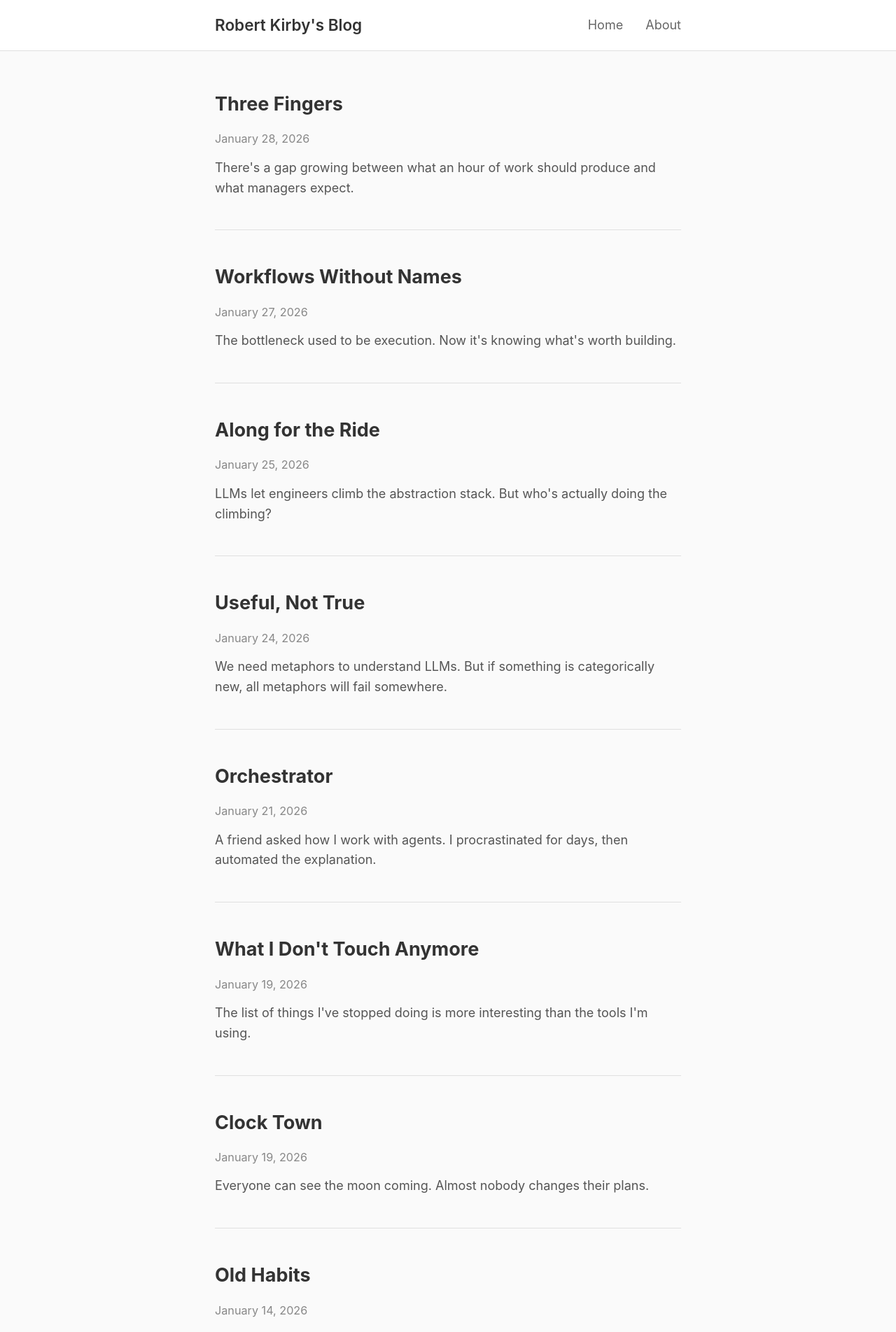
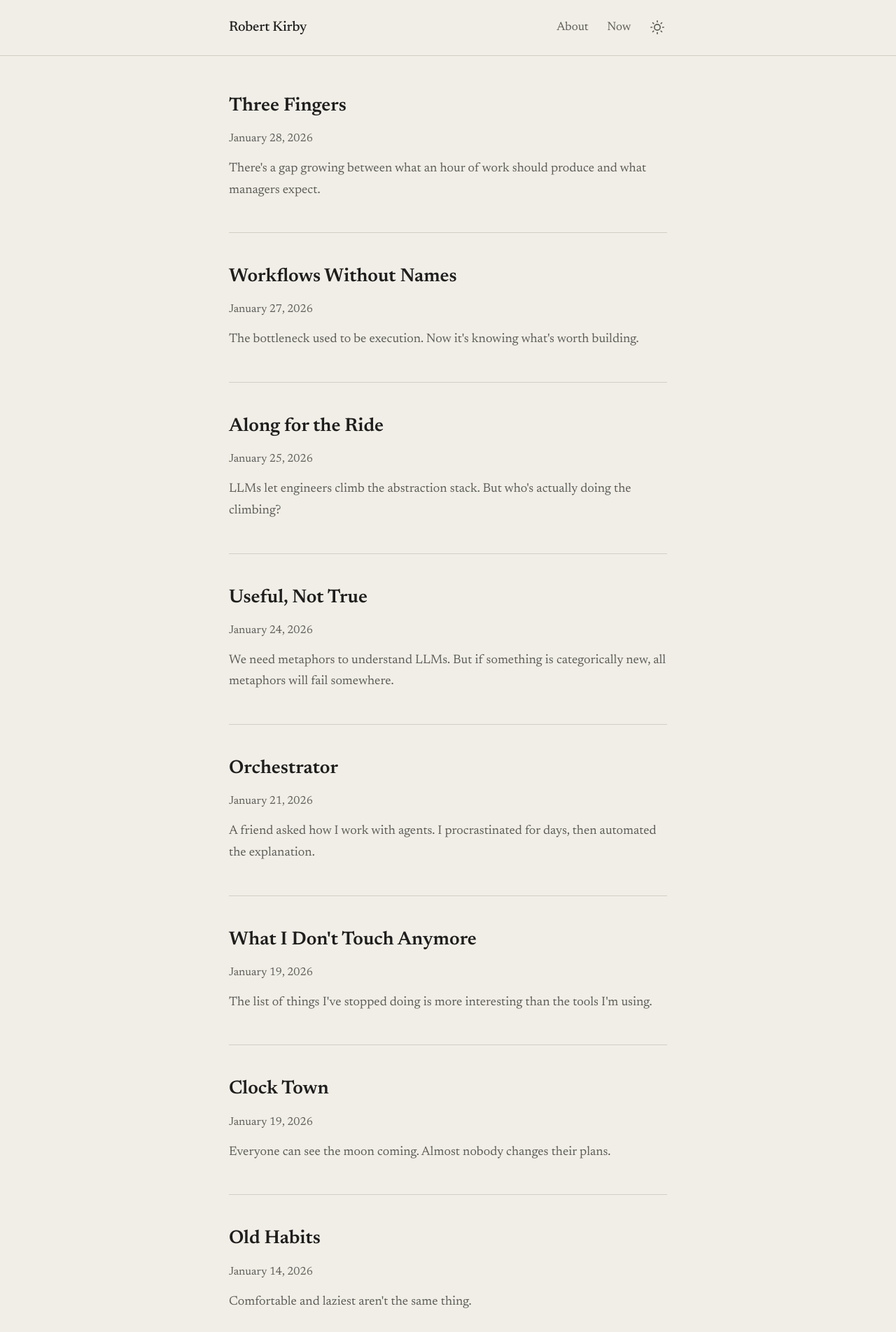
Before and after one commit to rob137/rob137.github.io, a Jekyll site: the page built from index.html, in a window 1280 px wide. Shown: the top 1904 px of the page at 70% size. Built offline with Jekyll 4.4.1, drawn with Linux system fonts in a browser that asks for light colours.

Commit message:
Restyle blog: Newsreader font, dark mode, cleaner header
- Header now shows "Robert Kirby" instead of blog title
- Added light/dark mode toggle (sun/moon icons)
- Switched to Newsreader serif font (like Dario's blog)
- CSS variables for easy theming
- Ivory/slate color palette from darioamodei.com
- Dark mode respects OS preference, persists choice

Co-Authored-By: Claude Opus 4.5 <noreply@anthropic.com>

```diff
--- a/_layouts/default.html
+++ b/_layouts/default.html
@@ -5,17 +5,34 @@
   <meta name="viewport" content="width=device-width, initial-scale=1.0">
   <title>{% if page.title %}{{ page.title }} | {% endif %}{{ site.title }}</title>
   {% seo %}
+  <link rel="preconnect" href="https://fonts.googleapis.com">
+  <link rel="preconnect" href="https://fonts.gstatic.com" crossorigin>
+  <link href="https://fonts.googleapis.com/css2?family=Newsreader:ital,opsz,wght@0,6..72,400;0,6..72,500;0,6..72,600;0,6..72,700;1,6..72,400;1,6..72,500&display=swap" rel="stylesheet">
   <link rel="stylesheet" href="{{ '/assets/css/style.css' | relative_url }}">
   <link rel="alternate" type="application/rss+xml" title="{{ site.title }}" href="{{ '/feed.xml' | relative_url }}">
+  <script>
+    // Apply dark mode before page renders to prevent flash
+    (function() {
+      const saved = localStorage.getItem('darkMode');
+      const prefersDark = saved !== null ? saved === 'true' : window.matchMedia('(prefers-color-scheme: dark)').matches;
+      if (prefersDark) document.documentElement.classList.add('dark-mode');
+    })();
+  </script>
 </head>
 <body>
   <header class="site-header">
     <div class="container">
-      <a href="{{ '/' | relative_url }}" class="site-title">{{ site.title }}</a>
-      <nav class="site-nav">
-        <a href="{{ '/' | relative_url }}">Home</a>
-        <a href="{{ '/about' | relative_url }}">About</a>
-      </nav>
+      <a href="{{ '/' | relative_url }}" class="site-title">{{ site.author }}</a>
+      <div class="header-right">
+        <nav class="site-nav">
+          <a href="{{ '/about' | relative_url }}">About</a>
+          <a href="{{ '/now' | relative_url }}">Now</a>
+        </nav>
+        <button class="theme-toggle" id="theme-toggle" aria-label="Toggle dark mode">
+          <svg class="sun-icon" xmlns="http://www.w3.org/2000/svg" width="20" height="20" viewBox="0 0 24 24" fill="none" stroke="currentColor" stroke-width="2" stroke-linecap="round" stroke-linejoin="round"><circle cx="12" cy="12" r="5"></circle><line x1="12" y1="1" x2="12" y2="3"></line><line x1="12" y1="21" x2="12" y2="23"></line><line x1="4.22" y1="4.22" x2="5.64" y2="5.64"></line><line x1="18.36" y1="18.36" x2="19.78" y2="19.78"></line><line x1="1" y1="12" x2="3" y2="12"></line><line x1="21" y1="12" x2="23" y2="12"></line><line x1="4.22" y1="19.78" x2="5.64" y2="18.36"></line><line x1="18.36" y1="5.64" x2="19.78" y2="4.22"></line></svg>
+          <svg class="moon-icon" xmlns="http://www.w3.org/2000/svg" width="20" height="20" viewBox="0 0 24 24" fill="none" stroke="currentColor" stroke-width="2" stroke-linecap="round" stroke-linejoin="round"><path d="M21 12.79A9 9 0 1 1 11.21 3 7 7 0 0 0 21 12.79z"></path></svg>
+        </button>
+      </div>
     </div>
   </header>
 
@@ -31,10 +48,27 @@
     </div>
   </footer>
   <script>
+    // External links open in new tab
     document.querySelectorAll('a[href^="http"]').forEach(a => {
       a.setAttribute('target', '_blank');
       a.setAttribute('rel', 'noopener');
     });
+
+    // Theme toggle
+    const toggle = document.getElementById('theme-toggle');
+    const html = document.documentElement;
+
+    toggle.addEventListener('click', () => {
+      const isDark = html.classList.toggle('dark-mode');
+      localStorage.setItem('darkMode', isDark);
+    });
+
+    // Listen for OS preference changes
+    window.matchMedia('(prefers-color-scheme: dark)').addEventListener('change', (e) => {
+      if (localStorage.getItem('darkMode') === null) {
+        html.classList.toggle('dark-mode', e.matches);
+      }
+    });
   </script>
 </body>
 </html>
--- a/assets/css/style.css
+++ b/assets/css/style.css
@@ -1,3 +1,35 @@
+/* CSS Variables - Light Mode (default) */
+:root {
+  --color-bg: #f0eee6;
+  --color-text: #1f1e1d;
+  --color-text-secondary: #5e5d59;
+  --color-link: #1f1e1d;
+  --color-link-hover: #5e5d59;
+  --color-border: #d1cfc5;
+  --color-code-bg: #e8e6dc;
+  --color-code-block-bg: #282c34;
+  --color-code-block-text: #abb2bf;
+  --color-blockquote-bg: #e8e6dc;
+  --color-blockquote-border: #5e5d59;
+  --color-tag-bg: #e8e6dc;
+}
+
+/* Dark Mode */
+html.dark-mode {
+  --color-bg: #1f1e1d;
+  --color-text: #f0eee6;
+  --color-text-secondary: #b0aea5;
+  --color-link: #f0eee6;
+  --color-link-hover: #b0aea5;
+  --color-border: #3d3d3a;
+  --color-code-bg: #2d2c2b;
+  --color-code-block-bg: #0d0d0d;
+  --color-code-block-text: #abb2bf;
+  --color-blockquote-bg: #2d2c2b;
+  --color-blockquote-border: #b0aea5;
+  --color-tag-bg: #3d3d3a;
+}
+
 /* Reset and base styles */
 *, *::before, *::after {
   box-sizing: border-box;
@@ -5,23 +37,29 @@
 
 html {
   font-size: 18px;
-  line-height: 1.6;
+  line-height: 1.7;
+  scroll-behavior: smooth;
 }
 
 body {
   margin: 0;
-  font-family: -apple-system, BlinkMacSystemFont, "Segoe UI", Roboto, Oxygen, Ubuntu, sans-serif;
-  color: #333;
-  background: #fafafa;
+  font-family: 'Newsreader', Georgia, 'Times New Roman', serif;
+  color: var(--color-text);
+  background: var(--color-bg);
+  transition: background-color 0.3s ease, color 0.3s ease;
+  -webkit-font-smoothing: antialiased;
+  -moz-osx-font-smoothing: grayscale;
 }
 
 a {
-  color: #0066cc;
-  text-decoration: none;
+  color: var(--color-link);
+  text-decoration: underline;
+  text-underline-offset: 2px;
+  transition: color 0.2s ease;
 }
 
 a:hover {
-  text-decoration: underline;
+  color: var(--color-link-hover);
 }
 
 img {
@@ -31,16 +69,16 @@ img {
 
 /* Container */
 .container {
-  max-width: 720px;
+  max-width: 680px;
   margin: 0 auto;
   padding: 0 1.5rem;
 }
 
 /* Header */
 .site-header {
-  background: #fff;
-  border-bottom: 1px solid #e0e0e0;
-  padding: 1rem 0;
+  border-bottom: 1px solid var(--color-border);
+  padding: 1.25rem 0;
+  transition: border-color 0.3s ease;
 }
 
 .site-header .container {
@@ -50,29 +88,75 @@ img {
 }
 
 .site-title {
-  font-size: 1.25rem;
-  font-weight: 600;
-  color: #333;
+  font-size: 1.1rem;
+  font-weight: 500;
+  color: var(--color-text);
+  text-decoration: none;
+  letter-spacing: -0.01em;
 }
 
 .site-title:hover {
-  text-decoration: none;
-  color: #0066cc;
+  color: var(--color-text-secondary);
+}
+
+.header-right {
+  display: flex;
+  align-items: center;
+  gap: 1.25rem;
 }
 
 .site-nav a {
-  margin-left: 1.5rem;
-  color: #666;
+  margin-left: 1.25rem;
+  color: var(--color-text-secondary);
+  text-decoration: none;
+  font-size: 0.95rem;
+}
+
+.site-nav a:first-child {
+  margin-left: 0;
 }
 
 .site-nav a:hover {
-  color: #0066cc;
+  color: var(--color-text);
+}
+
+/* Theme Toggle */
+.theme-toggle {
+  background: none;
+  border: none;
+  padding: 0.25rem;
+  cursor: pointer;
+  color: var(--color-text-secondary);
+  display: flex;
+  align-items: center;
+  justify-content: center;
+  transition: color 0.2s ease;
+}
+
+.theme-toggle:hover {
+  color: var(--color-text);
+}
+
+.theme-toggle .sun-icon {
+  display: block;
+}
+
+.theme-toggle .moon-icon {
+  display: none;
+}
+
+html.dark-mode .theme-toggle .sun-icon {
+  display: none;
+}
+
+html.dark-mode .theme-toggle .moon-icon {
+  display: block;
 }
 
 /* Main content */
 .site-content {
   padding: 3rem 0;
-  min-height: calc(100vh - 200px);
+  min-height: calc(100vh - 180px);
 }
 
 /* Post list (home page) */
@@ -85,7 +169,7 @@ img {
 .post-list-item {
   margin-bottom: 2.5rem;
   padding-bottom: 2.5rem;
-  border-bottom: 1px solid #e0e0e0;
+  border-bottom: 1px solid var(--color-border);
 }
 
 .post-list-item:last-child {
@@ -95,24 +179,27 @@ img {
 .post-list-title {
   margin: 0 0 0.5rem;
   font-size: 1.5rem;
+  font-weight: 600;
+  line-height: 1.3;
 }
 
 .post-list-title a {
-  color: #333;
+  color: var(--color-text);
+  text-decoration: none;
 }
 
 .post-list-title a:hover {
-  color: #0066cc;
+  color: var(--color-text-secondary);
 }
 
 .post-list-meta {
-  color: #888;
+  color: var(--color-text-secondary);
   font-size: 0.9rem;
   margin-bottom: 0.75rem;
 }
 
 .post-list-excerpt {
-  color: #555;
+  color: var(--color-text-secondary);
   margin: 0;
 }
 
@@ -122,13 +209,15 @@ img {
 }
 
 .post-title {
-  font-size: 2rem;
+  font-size: 2.2rem;
+  font-weight: 700;
   margin: 0 0 0.5rem;
-  line-height: 1.3;
+  line-height: 1.25;
+  letter-spacing: -0.02em;
 }
 
 .post-meta {
-  color: #888;
+  color: var(--color-text-secondary);
   font-size: 0.9rem;
 }
 
@@ -137,11 +226,18 @@ img {
 }
 
 .post-content h2 {
-  margin-top: 2rem;
+  font-size: 1.5rem;
+  font-weight: 600;
+  margin-top: 2.5rem;
+  margin-bottom: 1rem;
+  letter-spacing: -0.01em;
 }
 
 .post-content h3 {
-  margin-top: 1.5rem;
+  font-size: 1.25rem;
+  font-weight: 600;
+  margin-top: 2rem;
+  margin-bottom: 0.75rem;
 }
 
 .post-content p {
@@ -153,54 +249,74 @@ img {
   padding-left: 1.5rem;
 }
 
+.post-content li {
+  margin-bottom: 0.5rem;
+}
+
 .post-content img {
   display: block;
-  margin: 1.5rem auto;
+  margin: 2rem auto;
+  border-radius: 4px;
 }
 
 .post-content blockquote {
   margin: 1.5rem 0;
-  padding: 0.5rem 1.5rem;
-  border-left: 4px solid #0066cc;
-  background: #f5f5f5;
+  padding: 1rem 1.5rem;
+  border-left: 3px solid var(--color-blockquote-border);
+  background: var(--color-blockquote-bg);
   font-style: italic;
+  border-radius: 0 4px 4px 0;
+}
+
+.post-content blockquote p:last-child {
+  margin-bottom: 0;
 }
 
 .post-content code {
-  background: #f0f0f0;
+  background: var(--color-code-bg);
   padding: 0.15rem 0.4rem;
   border-radius: 3px;
-  font-size: 0.9em;
+  font-size: 0.85em;
+  font-family: 'SF Mono', Menlo, Monaco, 'Courier New', monospace;
 }
 
 .post-content pre {
-  background: #282c34;
-  color: #abb2bf;
-  padding: 1rem;
-  border-radius: 5px;
+  background: var(--color-code-block-bg);
+  color: var(--color-code-block-text);
+  padding: 1.25rem;
+  border-radius: 6px;
   margin: 1.5rem 0;
-  white-space: pre-wrap;
-  word-wrap: break-word;
+  overflow-x: auto;
+  font-size: 0.9rem;
+  line-height: 1.5;
 }
 
 .post-content pre code {
   background: none;
   padding: 0;
   color: inherit;
+  font-size: inherit;
 }
 
 .post-footer {
-  padding-top: 1rem;
-  border-top: 1px solid #e0e0e0;
+  padding-top: 1.5rem;
+  border-top: 1px solid var(--color-border);
   font-size: 0.9rem;
-  color: #666;
+  color: var(--color-text-secondary);
 }
 
 .tag {
-  background: #e8f4fc;
-  padding: 0.2rem 0.5rem;
+  background: var(--color-tag-bg);
+  padding: 0.2rem 0.6rem;
   border-radius: 3px;
   font-size: 0.85rem;
+  text-decoration: none;
+  color: var(--color-text-secondary);
+  transition: background-color 0.2s ease;
+}
+
+.tag:hover {
+  background: var(--color-border);
 }
 
 /* Post navigation */
@@ -209,7 +325,7 @@ img {
   justify-content: space-between;
   margin-top: 2rem;
   padding-top: 1.5rem;
-  border-top: 1px solid #e0e0e0;
+  border-top: 1px solid var(--color-border);
 }
 
 .post-navigation .prev,
@@ -224,12 +340,11 @@ img {
 
 /* Footer */
 .site-footer {
-  background: #fff;
-  border-top: 1px solid #e0e0e0;
+  border-top: 1px solid var(--color-border);
   padding: 1.5rem 0;
   text-align: center;
-  color: #888;
-  font-size: 0.9rem;
+  color: var(--color-text-secondary);
+  font-size: 0.85rem;
 }
 
 .site-footer p {
@@ -239,23 +354,31 @@ img {
 /* Responsive */
 @media (max-width: 600px) {
   html {
-    font-size: 16px;
+    font-size: 17px;
   }
 
   .site-header .container {
-    flex-direction: column;
-    text-align: center;
+    flex-wrap: wrap;
   }
 
-  .site-nav {
-    margin-top: 0.75rem;
+  .site-title {
+    font-size: 1rem;
+  }
+
+  .header-right {
+    gap: 1rem;
   }
 
   .site-nav a {
-    margin: 0 0.75rem;
+    margin-left: 0.75rem;
+    font-size: 0.9rem;
   }
 
   .post-title {
-    font-size: 1.5rem;
+    font-size: 1.75rem;
+  }
+
+  .post-content h2 {
+    font-size: 1.35rem;
   }
 }
```
